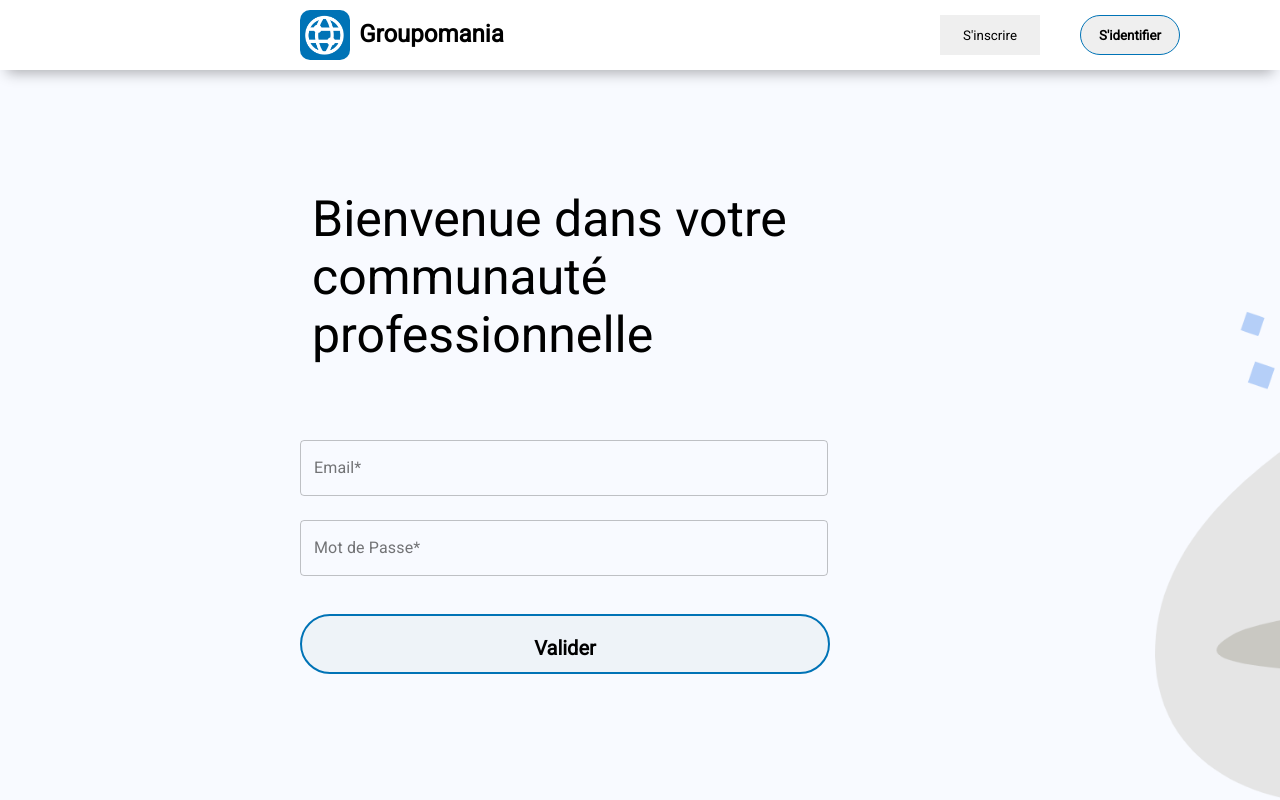
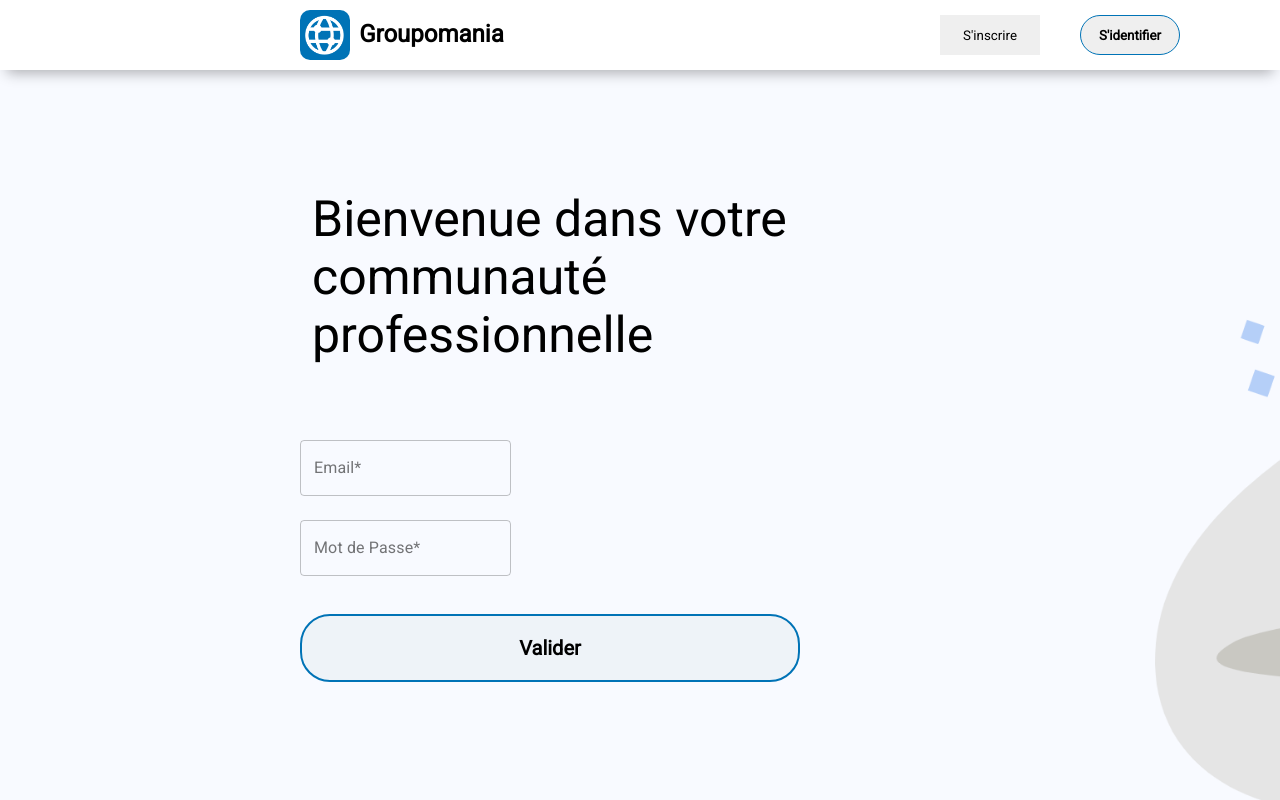
Before and after one commit to Ricardn/RicardoNogueira_7_09022021, a React (Create React App) app in the folder front-end/: page / in a window 1280 px wide. Shown: the top 800 px of the page. Built offline with nearby package versions, Linux system fonts and the light colour scheme.

Commit message:
[Fix] Signup and SignIn Pages

```diff
--- a/front-end/src/pages/sign-in/sign-in.jsx
+++ b/front-end/src/pages/sign-in/sign-in.jsx
@@ -39,10 +39,10 @@ export default function SignIn() {
     <div>
       <Nav />
       <div className="main">
-        <div className="title-container">
+        <div className="Title-container">
           <h2>Nous sommes ravis de vous revoir</h2>
         </div>
-        <div className="input-container">
+        <div className="Input-container">
           <form
             onSubmit={handleSubmit((data) => {
               fetch("http://localhost:3000/api/auth/signin", {
--- a/front-end/src/pages/sign-in/style.scss
+++ b/front-end/src/pages/sign-in/style.scss
@@ -33,7 +33,7 @@ $color-secondary: white;
       max-width: 485px;
     }
 
-    .input-container {
+    .Input-container {
       display: flex;
       flex-direction: column;
       margin-top: 0px;
--- a/front-end/src/pages/sign-up/sign-up.jsx
+++ b/front-end/src/pages/sign-up/sign-up.jsx
@@ -37,10 +37,10 @@ export default function SignUp() {
     <div>
       <Nav />
       <div className="main">
-        <div className="title-container">
+        <div className="Title-container">
           <h2>Créez votre compte Groupomania</h2>
         </div>
-        <div className="input-container">
+        <div className="Input-container">
           <form
             onSubmit={handleSubmit((data) => {
               fetch("http://localhost:3000/api/auth/signup", {
--- a/front-end/src/pages/sign-up/style.scss
+++ b/front-end/src/pages/sign-up/style.scss
@@ -7,7 +7,7 @@ $color-secondary: white;
 .main {
   display: flex;
   flex-direction: column;
-  .title-container {
+  .Title-container {
     display: flex;
     justify-content: center;
     text-align: center;
@@ -17,7 +17,7 @@ $color-secondary: white;
       max-width: 485px;
     }
   }
-  .input-container {
+  .Input-container {
     display: flex;
     justify-content: center;
     form {
```
